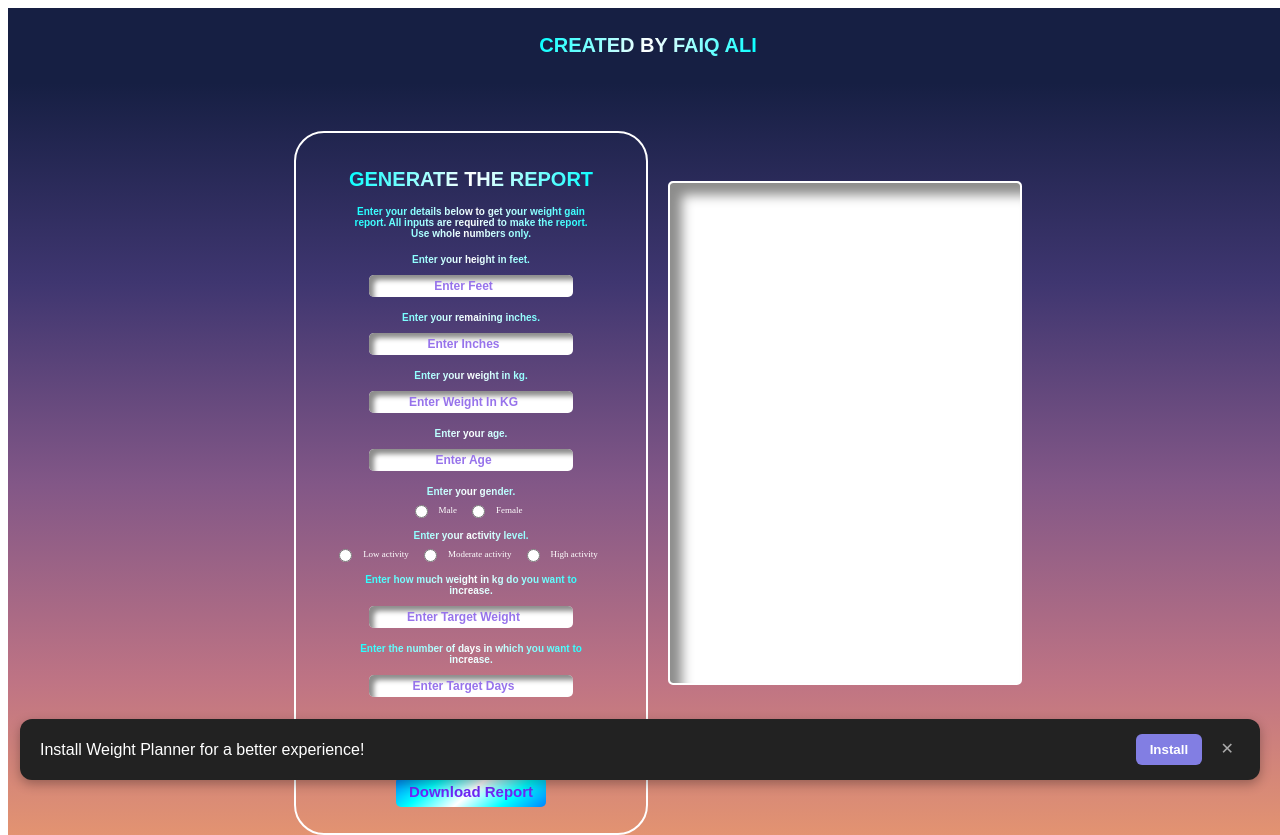
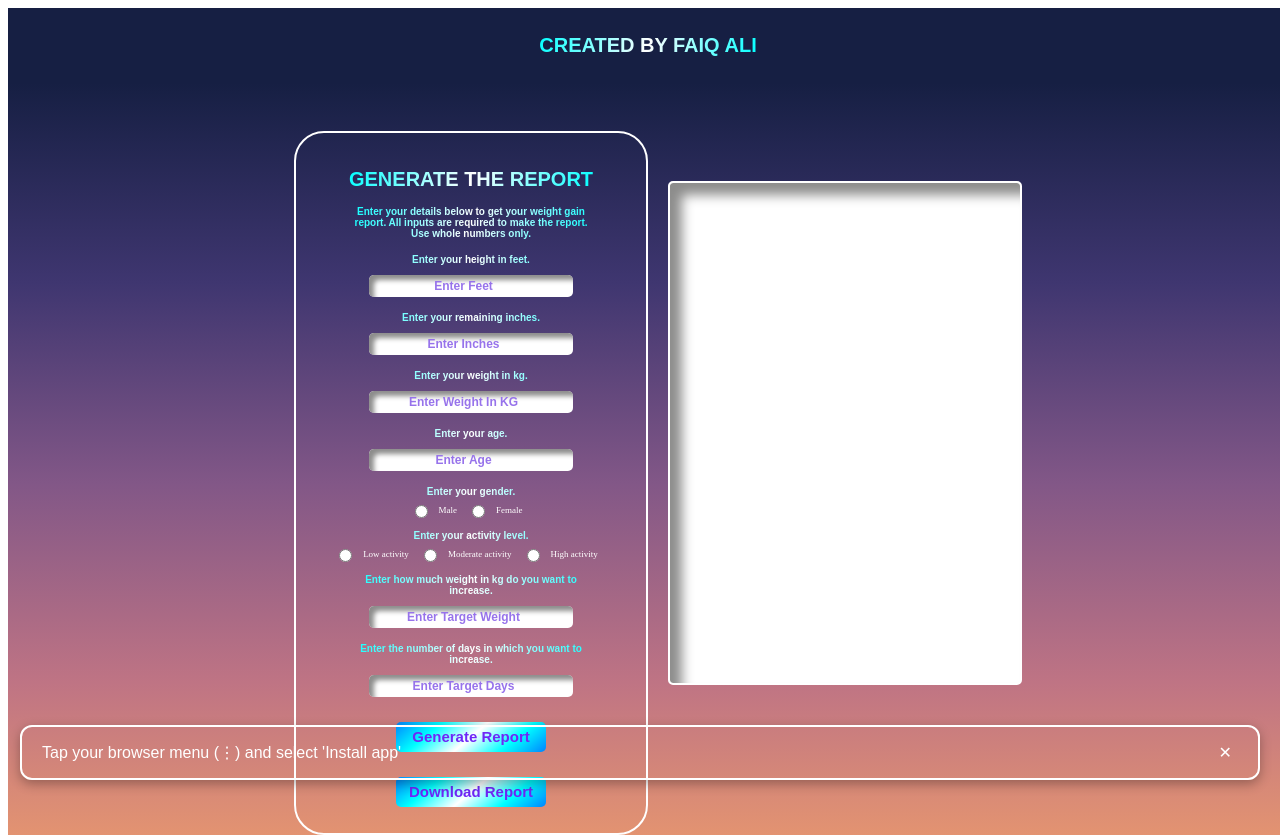
Before and after one commit to faiqali-max/Weight-Journey_Planner, a plain HTML site: page gain.html in a window 1280 px wide. Shown: the top 835 px of the page. Drawn offline with nearby package versions, Linux system fonts and the light colour scheme.

Commit message:
Refactor PWA alert styles and logic

```diff
--- a/gain.html
+++ b/gain.html
@@ -55,11 +55,11 @@
         <a href="index.html" class="footer-btn">Home</a>
     </footer>
 
-<div id="pwa-alert" style="display: none; position: fixed; bottom: 20px; left: 20px; right: 20px; background: #222; color: #fff; padding: 15px 20px; border-radius: 12px; box-shadow: 0 4px 12px rgba(0,0,0,0.3); z-index: 9999; display: flex; justify-content: space-between; align-items: center; font-family: sans-serif;">
-  <span>Install Weight Planner for a better experience!</span>
+<div id="pwa-alert" style="display: none; position: fixed; bottom: 20px; left: 20px; right: 20px; background: transparent; border:2px solid white; color: #fff; padding: 15px 20px; border-radius: 12px; box-shadow: 0 4px 12px rgba(0,0,0,0.3); z-index: 9999; justify-content: space-between; align-items: center; font-family: sans-serif;">
+  <span id="pwa-text" style=" color:white;">Install Weight Planner for a better experience!</span>
   <div>
     <button id="pwa-install-btn" style="background: #827ee3; color: white; border: none; padding: 8px 14px; border-radius: 6px; cursor: pointer; font-weight: bold; margin-right: 8px;">Install</button>
-    <button id="pwa-close-btn" style="background: transparent; color: #aaa; border: none; font-size: 16px; cursor: pointer;">✕</button>
+    <button id="pwa-close-btn" style="background: transparent; color: white; border: none; font-size: 16px; cursor: pointer;">✕</button>
   </div>
 </div>
 
@@ -374,31 +374,45 @@
     });
   };
 
-
-    let deferredPrompt;
+ let deferredPrompt;
   const alertBox = document.getElementById('pwa-alert');
   const installBtn = document.getElementById('pwa-install-btn');
   const closeBtn = document.getElementById('pwa-close-btn');
+  const pwaText = document.getElementById('pwa-text');
 
-  // Check if already installed or previously dismissed in this session
+  // Hide permanently if already installed or dismissed previously
   const isStandalone = window.matchMedia('(display-mode: standalone)').matches || window.navigator.standalone === true;
-  const isDismissed = localStorage.getItem('pwa_dismissed');
+  const isInstalled = localStorage.getItem('pwa_installed') === 'true';
+  const isDismissed = localStorage.getItem('pwa_dismissed') === 'true';
 
-  if (!isStandalone && !isDismissed) {
-    // Listen for installability
+  if (isStandalone || isInstalled || isDismissed) {
+    alertBox.style.display = 'none';
+  } else {
+    // Listen for desktop/supported prompt event
     window.addEventListener('beforeinstallprompt', (e) => {
       e.preventDefault();
       deferredPrompt = e;
-      alertBox.style.display = 'flex'; // Show alert banner
+      alertBox.style.display = 'flex';
     });
+
+    // Fallback for Mobile: If mobile doesn't fire beforeinstallprompt,
+    // show a friendly hint after 3 seconds explaining how to install via browser menu
+    setTimeout(() => {
+      if (alertBox.style.display === 'none' && !localStorage.getItem('pwa_installed')) {
+        pwaText.innerText = "Tap your browser menu (⋮) and select 'Install app'";
+        installBtn.style.display = 'none'; // Hide install button since mobile menu handles it
+        alertBox.style.display = 'flex';
+      }
+    }, 3000);
   }
 
-  // Handle Install Click
+  // Handle Install Click (PC)
   installBtn.addEventListener('click', async () => {
     if (deferredPrompt) {
       deferredPrompt.prompt();
       const { outcome } = await deferredPrompt.userChoice;
       if (outcome === 'accepted') {
+        localStorage.setItem('pwa_installed', 'true');
         alertBox.style.display = 'none';
       }
       deferredPrompt = null;
@@ -408,13 +422,13 @@
   // Handle Close/Dismiss Click
   closeBtn.addEventListener('click', () => {
     alertBox.style.display = 'none';
-    localStorage.setItem('pwa_dismissed', 'true'); // Keeps it hidden if user closes it
+    localStorage.setItem('pwa_dismissed', 'true');
   });
 
-  // Hide permanently once installed
+  // Automatically save state once installation completes
   window.addEventListener('appinstalled', () => {
+    localStorage.setItem('pwa_installed', 'true');
     alertBox.style.display = 'none';
-    localStorage.setItem('pwa_dismissed', 'true');
     deferredPrompt = null;
   });
 
```
